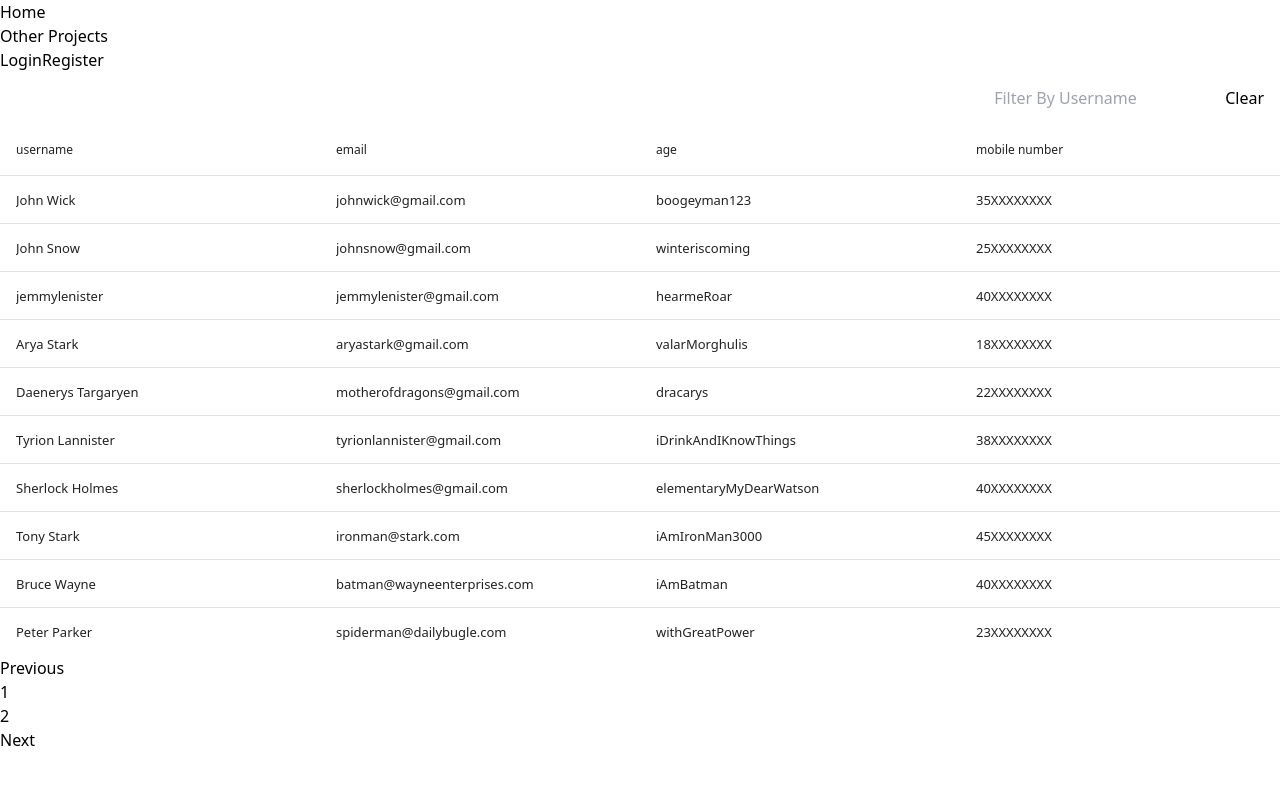
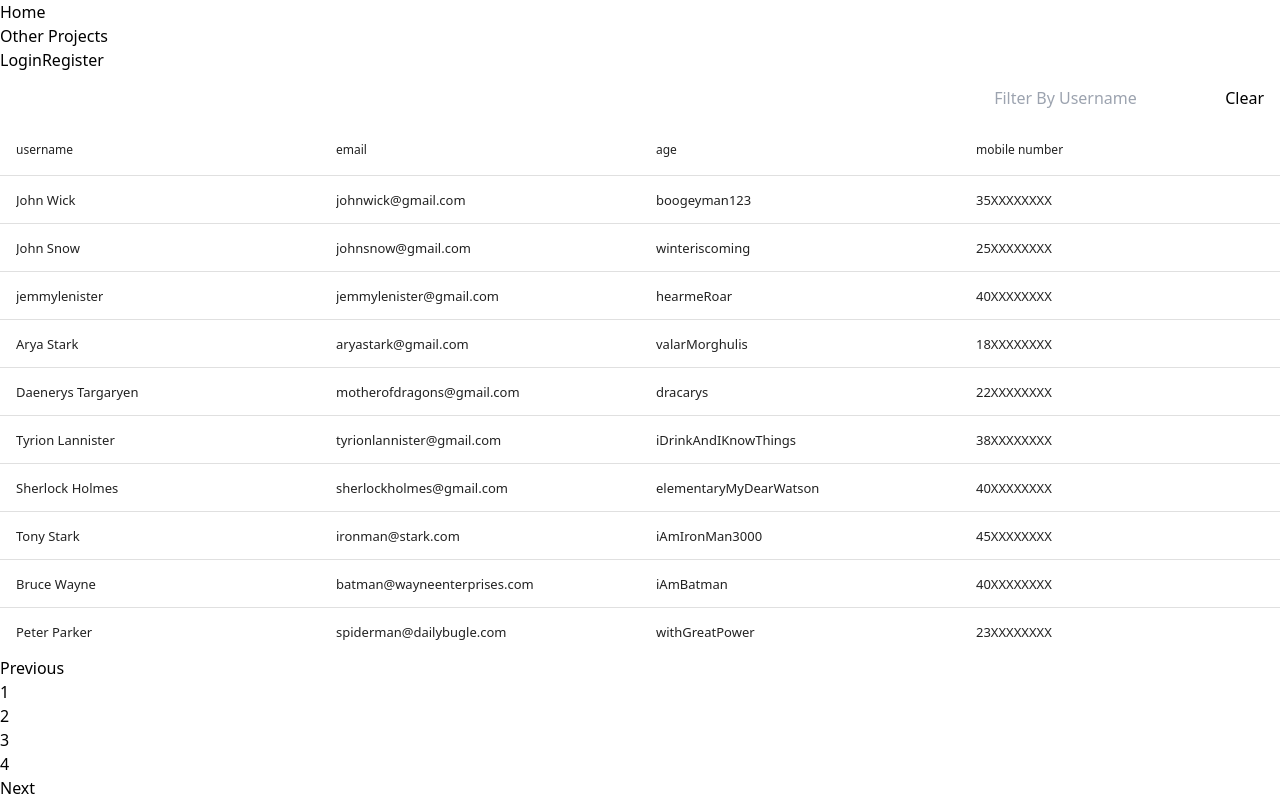
Before and after one commit to DaveAbhishek-GHUB/Practice-Projects_React, a React (Vite) app: page /datatablecomponentwithFilter in a window 1280 px wide. Shown: the part 300-1100 px from the top of the page. Before the commit the page ends 1052 px from the top, so only its background shows below. Built offline with nearby package versions, Linux system fonts and the light colour scheme.

Commit message:
More data added in data table component

```diff
--- a/src/components/Datatablecomponentwithfilter.jsx
+++ b/src/components/Datatablecomponentwithfilter.jsx
@@ -165,6 +165,147 @@ const Datatablecomponentwithfilter = () => {
           age: "followTheWhiteRabbit",
           "mobile number": "28XXXXXXXX",
         },
+        {
+            id: 21,
+            username: "Captain America",
+            email: "cap@avengers.com",
+            age: "iCanDoThisAllDay",
+            "mobile number": "45XXXXXXXX",
+          },
+          {
+            id: 22,
+            username: "Thor Odinson",
+            email: "thor@asgardian.com",
+            age: "worthyAvenger",
+            "mobile number": "50XXXXXXXX",
+          },
+          {
+            id: 23,
+            username: "Clark Kent",
+            email: "superman@dailyplanet.com",
+            age: "manOfSteel",
+            "mobile number": "40XXXXXXXX",
+          },
+          {
+            id: 24,
+            username: "Darth Vader",
+            email: "darkside@empire.com",
+            age: "iAmYourFather",
+            "mobile number": "55XXXXXXXX",
+          },
+          {
+            id: 25,
+            username: "Indiana Jones",
+            email: "indiana@archaeology.com",
+            age: "itBelongsInAMuseum",
+            "mobile number": "38XXXXXXXX",
+          },
+          {
+            id: 26,
+            username: "Wolverine",
+            email: "logan@xmen.com",
+            age: "snikt",
+            "mobile number": "39XXXXXXXX",
+          },
+          {
+            id: 27,
+            username: "Lara Croft",
+            email: "lara@tombraider.com",
+            age: "raiderOfTombs",
+            "mobile number": "29XXXXXXXX",
+          },
+          {
+            id: 28,
+            username: "Gandalf",
+            email: "gandalf@middleearth.com",
+            age: "youShallNotPass",
+            "mobile number": "60XXXXXXXX",
+          },
+          {
+            id: 29,
+            username: "Optimus Prime",
+            email: "optimus@autobots.com",
+            age: "freedomIsTheRightOfAll",
+            "mobile number": "70XXXXXXXX",
+          },
+          {
+            id: 30,
+            username: "Black Widow",
+            email: "natasha@avengers.com",
+            age: "redInMyLedger",
+            "mobile number": "35XXXXXXXX",
+          },
+          {
+            id: 31,
+            username: "Deadpool",
+            email: "wade@mercwithamouth.com",
+            age: "chimichanga",
+            "mobile number": "33XXXXXXXX",
+          },
+          {
+            id: 32,
+            username: "Samus Aran",
+            email: "samus@galactichunter.com",
+            age: "zeroSuit",
+            "mobile number": "37XXXXXXXX",
+          },
+          {
+            id: 33,
+            username: "Doctor Strange",
+            email: "strange@sorcerersupreme.com",
+            age: "masterOfTheMysticArts",
+            "mobile number": "44XXXXXXXX",
+          },
+          {
+            id: 34,
+            username: "Yoda",
+            email: "yoda@jediorder.com",
+            age: "doOrDoNot",
+            "mobile number": "90XXXXXXXX",
+          },
+          {
+            id: 35,
+            username: "Jack Sparrow",
+            email: "captainjack@blackpearl.com",
+            age: "whyIsTheRumGone",
+            "mobile number": "34XXXXXXXX",
+          },
+          {
+            id: 36,
+            username: "Buzz Lightyear",
+            email: "buzz@starcommand.com",
+            age: "toInfinityAndBeyond",
+            "mobile number": "22XXXXXXXX",
+          },
+          {
+            id: 37,
+            username: "Rick Sanchez",
+            email: "rick@dimensionc137.com",
+            age: "wubbaLubbaDubDub",
+            "mobile number": "65XXXXXXXX",
+          },
+          {
+            id: 38,
+            username: "Marty McFly",
+            email: "marty@backtothefuture.com",
+            age: "greatScott",
+            "mobile number": "30XXXXXXXX",
+          },
+          {
+            id: 39,
+            username: "John McClane",
+            email: "john@nakatomi.com",
+            age: "yippeeKiYay",
+            "mobile number": "55XXXXXXXX",
+          },
+          {
+            id: 40,
+            username: "Groot",
+            email: "groot@guardians.com",
+            age: "iAmGroot",
+            "mobile number": "80XXXXXXXX",
+          }
+
       ];
 
   const [filterText, setFilterText] = useState("");
```
